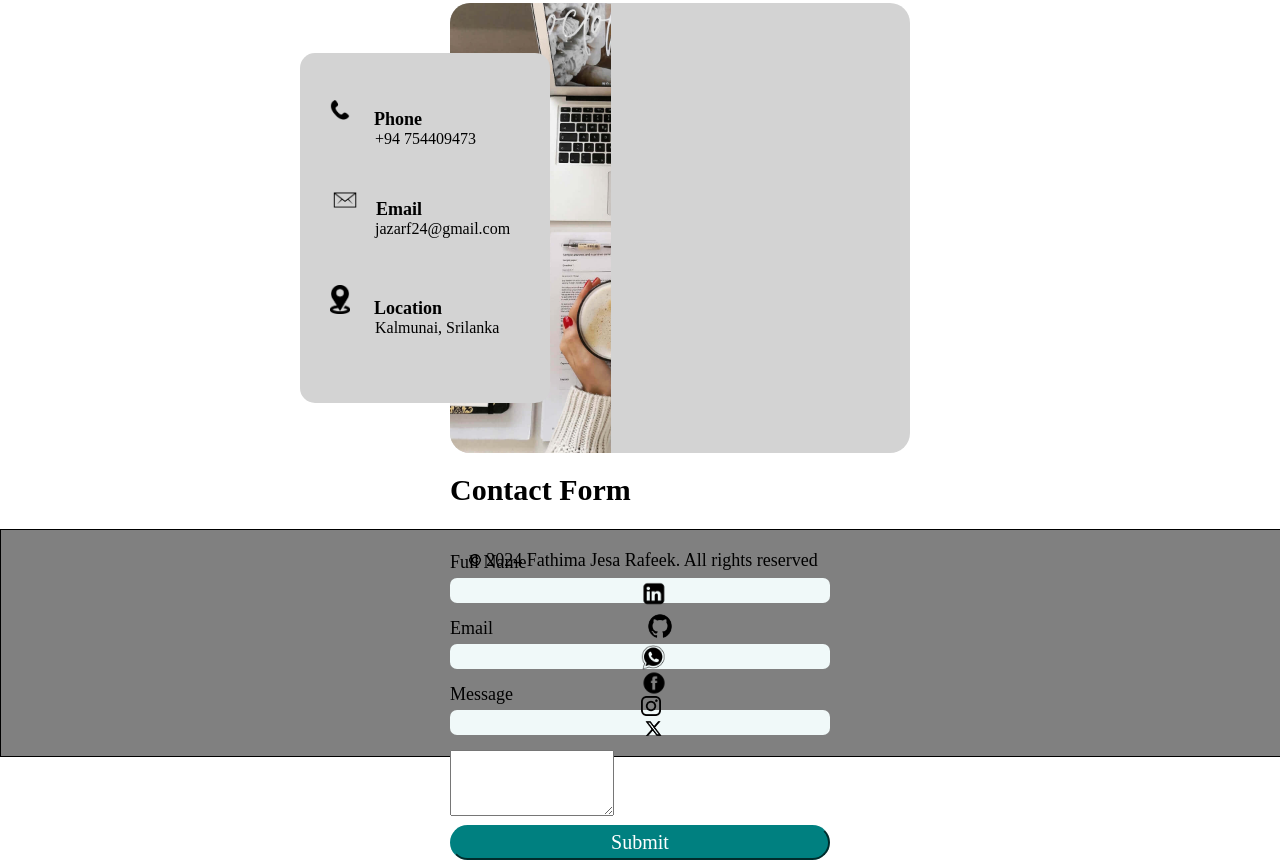
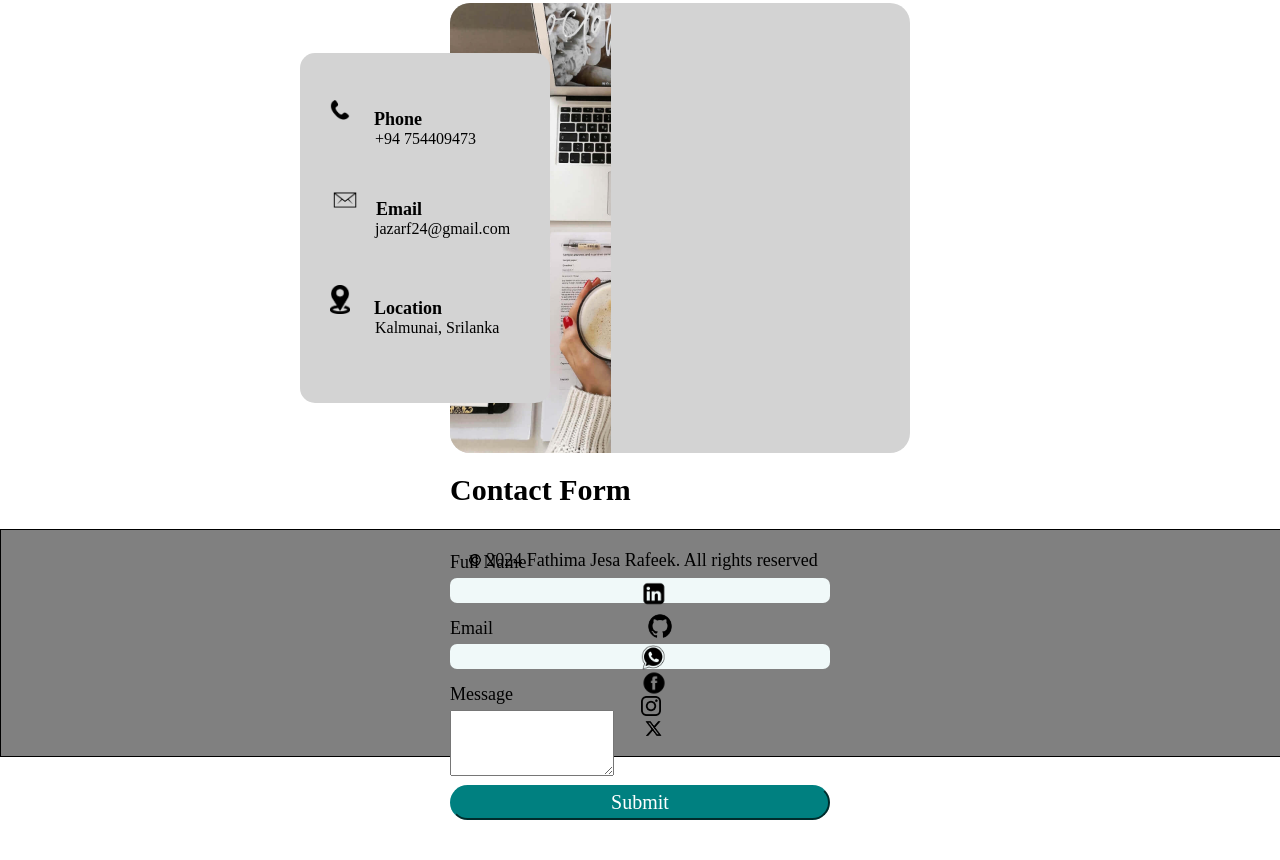
Before and after one commit to Jesafathima/my_portfolio, a plain HTML site: page index.html in a window 1280 px wide. Shown: the part 5008-5868 px from the top of the page. Drawn offline with Linux system fonts and the light colour scheme; a script that the page names is missing.

Commit message:
add text area for message  and add button ID

```diff
--- a/index.html
+++ b/index.html
@@ -261,16 +261,15 @@
                 <div class="fullcontactform">
                     <div class="smallcontainer">
                         <div class="contactimage"></div>
-                        <div class="contactform">
+                        <div class="contactform" id="contact_form">
                             <h2>Contact Form</h2>
                             <p>Full Name</p>
                             <input type="text" id="user_name" name="user_name" required>
                             <p>Email</p>
                             <input type="email" id="user_email" name="user_email" required>
                             <p>Message</p>
-                            <input type="text">
                             <textarea id="message" name="message" rows="4" required></textarea>
-                            <button> Submit</button>
+                            <button  type="submit" id="submit-button"> Submit</button>
                         </div>
                     </div>
                 </div>
```
